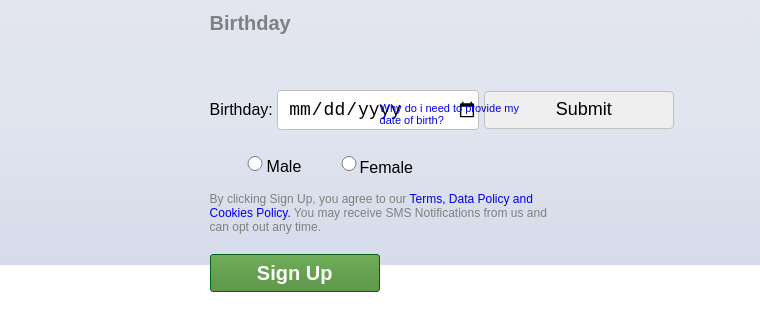
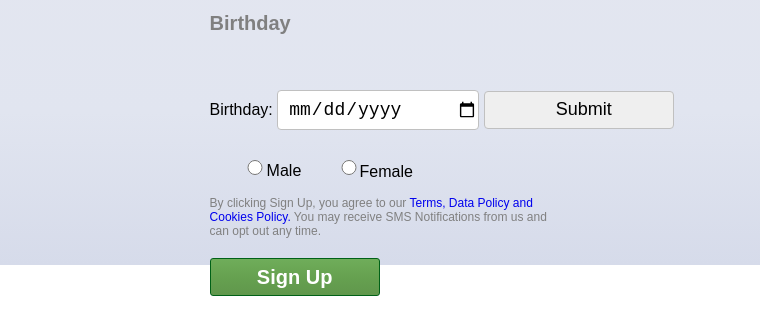
Before and after one commit to priyapatel3458/.priya.github.io, a plain HTML site: page index.html in a window 1280 px wide. Shown: the part 430-742 px from the top of the page, 520-1280 px from the left. Drawn offline with Linux system fonts and the light colour scheme.

Commit message:
Update index.html

```diff
--- a/index.html
+++ b/index.html
@@ -40,12 +40,9 @@
       </div>
       <p class="birthday">Birthday</p>
       <div class="birth_date">
-
         <label for="birthday">Birthday:</label>
          <input type="date" id="birthday" name="birthday">
          <input type="submit">
-
-       <p class="brth_hint"><a href="#">Why do i need to provide my date of birth?</a></p>
       </div>
 
       <input type="radio" name="gender" value="male">
```
